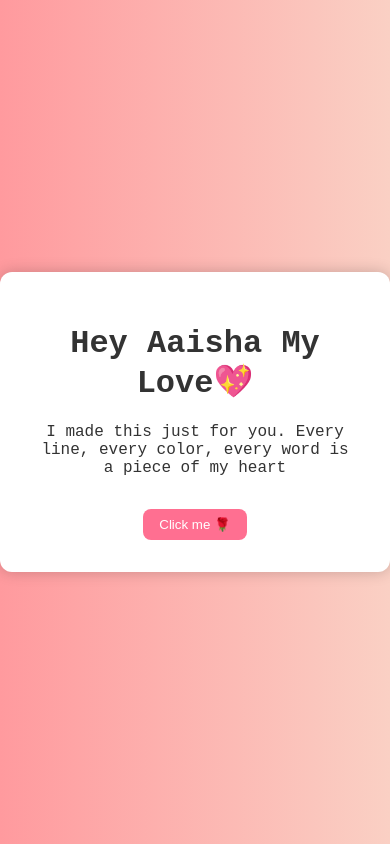
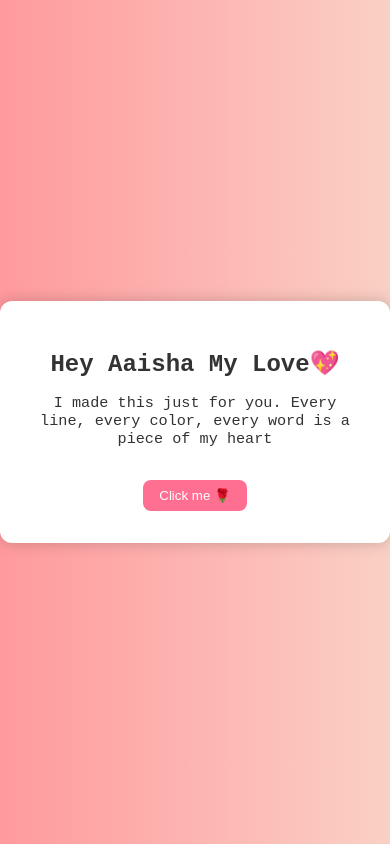
Before and after one commit to Faisalaai/ForMyLove, a plain HTML site: page index.html in a window 390 px wide. Drawn offline with Linux system fonts and the light colour scheme.

Commit message:
Update style.css

```diff
--- a/style.css
+++ b/style.css
@@ -36,3 +36,11 @@
     width: 200px;
     border-radius: 10px;
   }
+ @media (max-width: 600px) {
+  h1 {
+    font-size: 1.5rem;
+  }
+  p {
+    font-size: 0.95rem;
+  }
+  }
```
